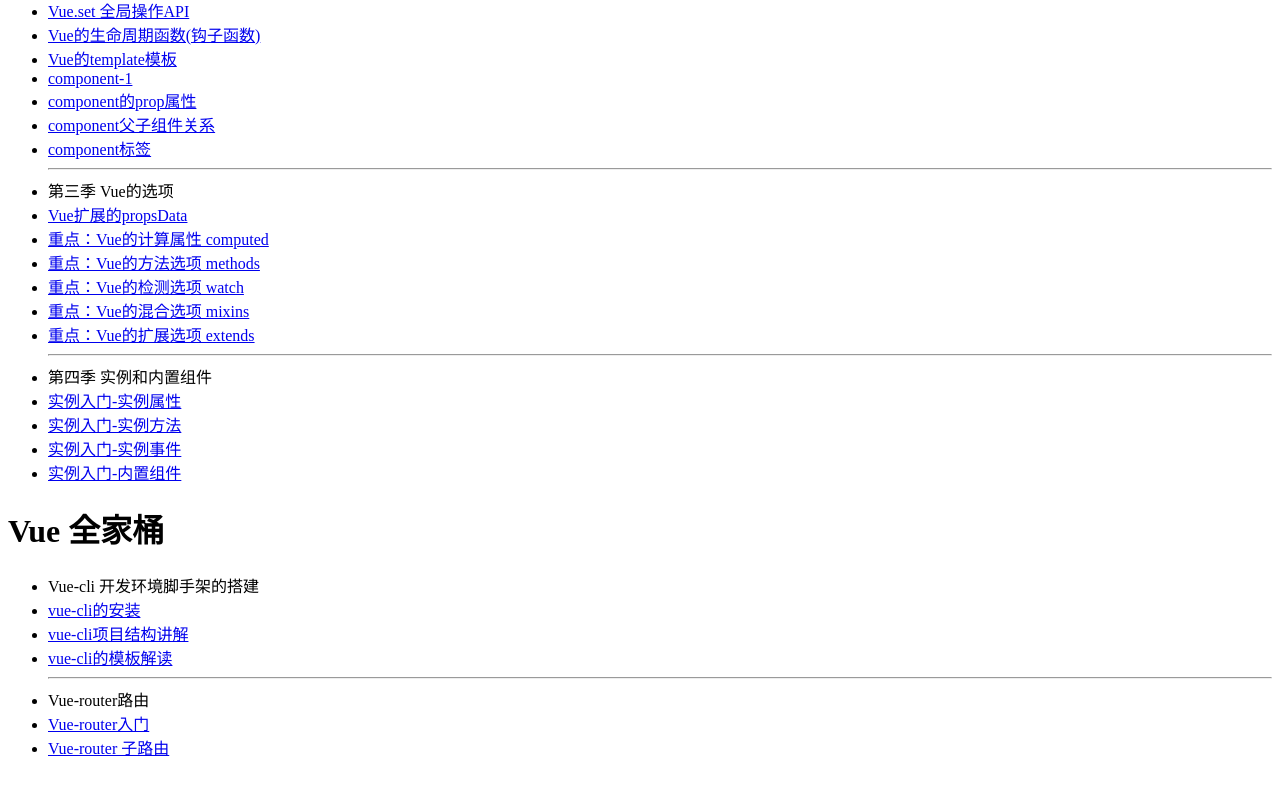
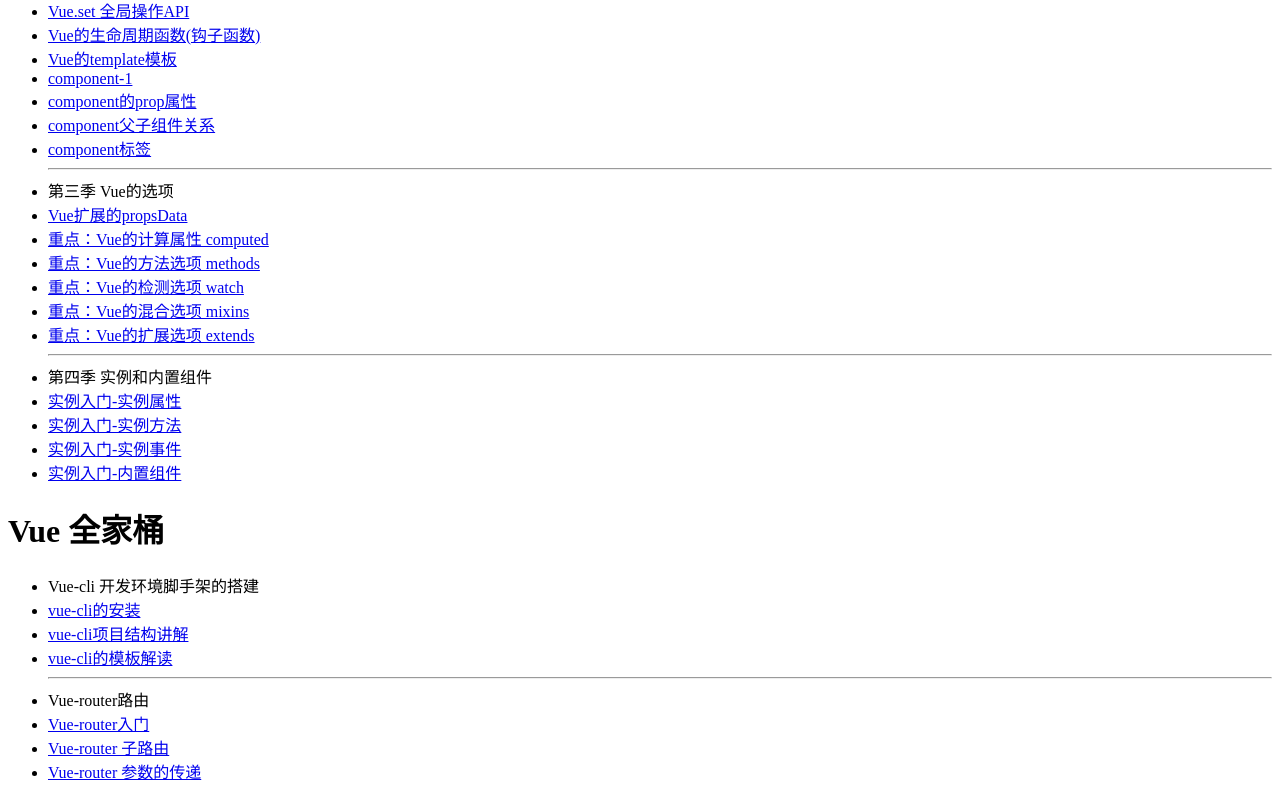
Before and after one commit to 001chinaneil/vue-jspang, a website: page index.html in a window 1280 px wide. Shown: the part 379-1178 px from the top of the page. Before the commit the page ends 1154 px from the top, so only its background shows below. Drawn offline with Linux system fonts and the light colour scheme.

Commit message:
新增子路由

```diff
--- a/index.html
+++ b/index.html
@@ -52,6 +52,7 @@
         <li>Vue-router路由</li>
         <li><a href="javascript:void(0);">Vue-router入门</a></li>
         <li><a href="javascript:void(0);">Vue-router 子路由</a></li>
+        <li><a href="javascript:void(0);">Vue-router 参数的传递</a></li>
     </ul>
 </body>
 </html>
```
